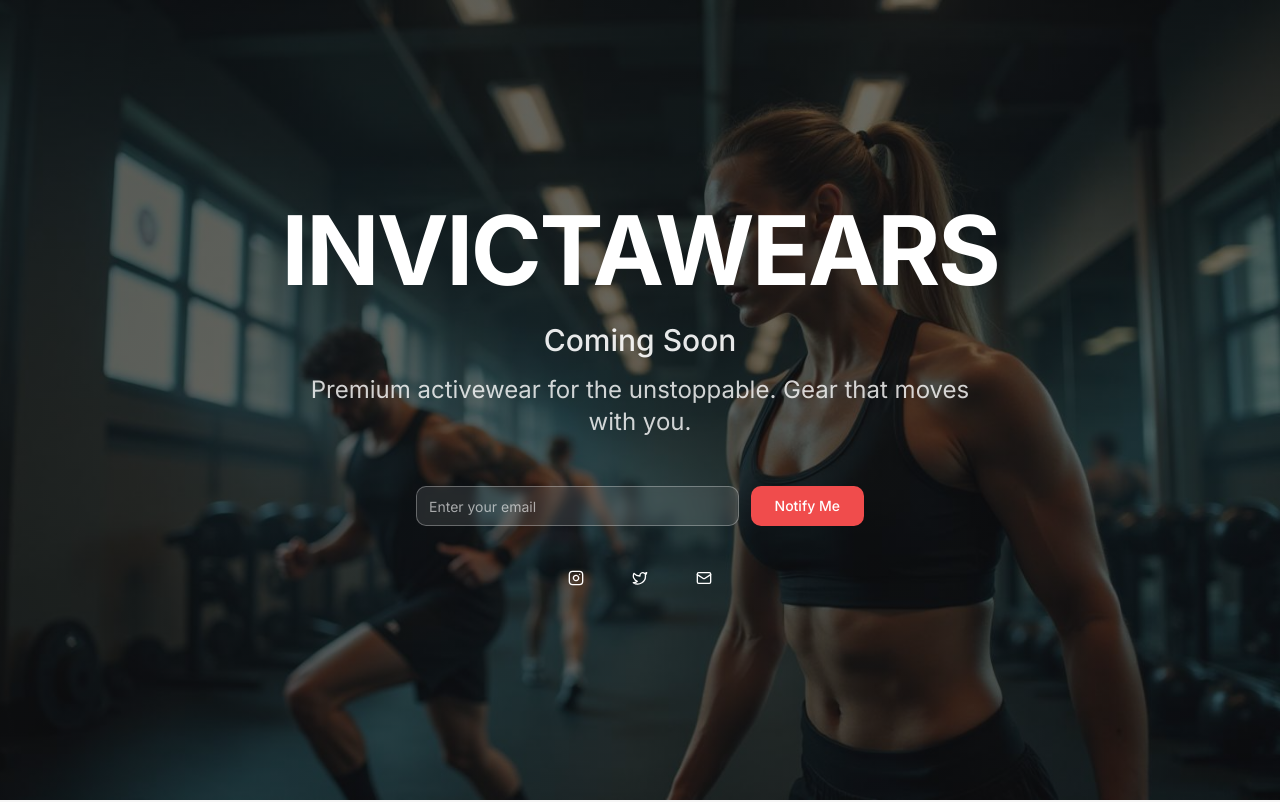
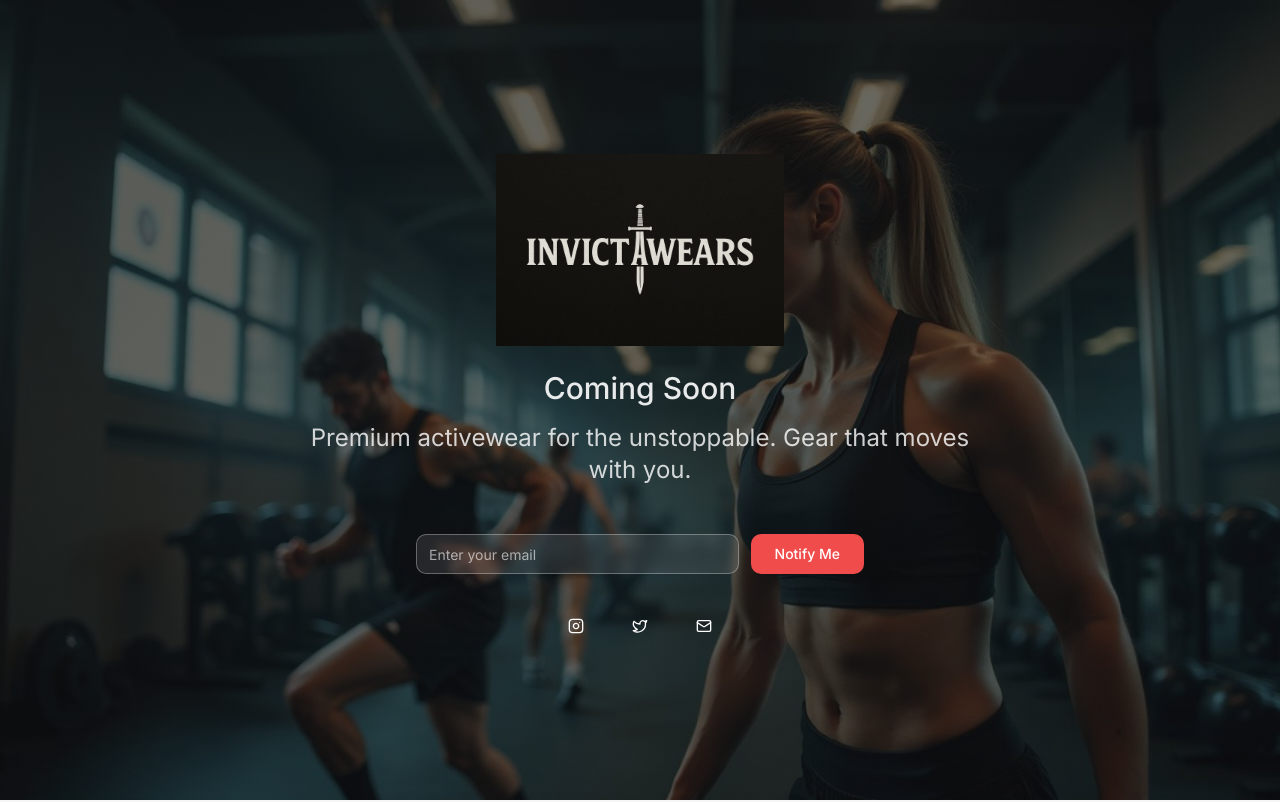
Before and after one commit to HariomDhage/invicta-wear-evolve, a React (Vite) app: page / in a window 1280 px wide. Shown: the top 802 px of the page. Built offline with nearby package versions, Linux system fonts and the light colour scheme.

Commit message:
Add logo and signup button
Used the provided logo image in the hero section of the "Coming Soon" page. The signup button remains functional.

```diff
--- a/src/components/sections/ComingSoon.tsx
+++ b/src/components/sections/ComingSoon.tsx
@@ -46,9 +46,13 @@ const ComingSoon = () => {
 
         <div className="relative z-10 container mx-auto px-4 text-center">
           <div className="max-w-4xl mx-auto">
-            <h1 className="text-6xl md:text-7xl lg:text-8xl font-heading font-bold text-white mb-6 leading-tight tracking-tight">
-              INVICTAWEARS
-            </h1>
+            <div className="mb-6">
+              <img
+                src="/lovable-uploads/6e427869-1c6c-4c3a-ae62-049aa7e3b341.png"
+                alt="Invictawears Brand Logo"
+                className="h-32 md:h-40 lg:h-48 mx-auto mb-4"
+              />
+            </div>
 
             <p className="text-2xl md:text-3xl text-white/90 mb-4 font-medium">
               Coming Soon
```
Also changed, not shown: public/lovable-uploads/6e427869-1c6c-4c3a-ae62-049aa7e3b341.png (added).
